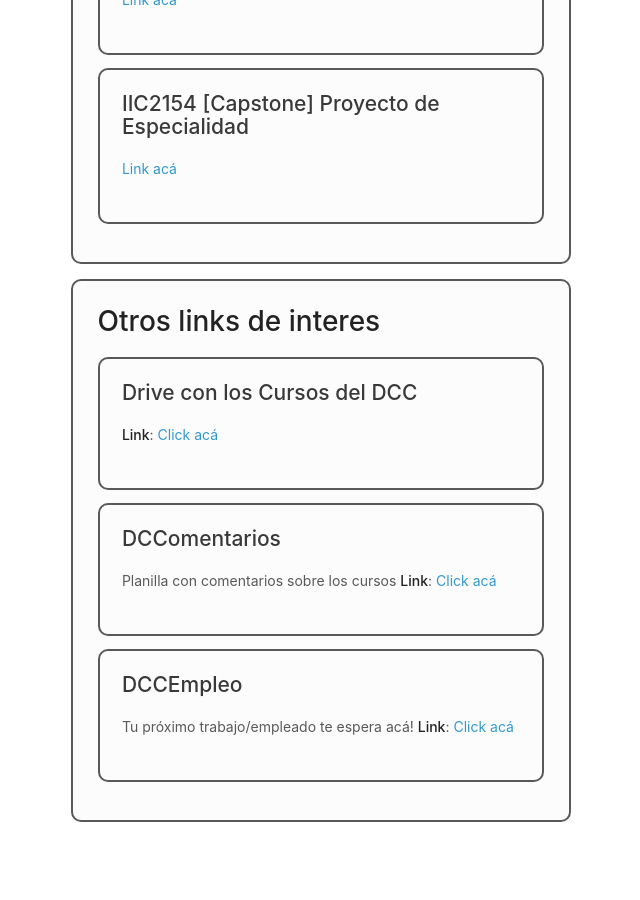
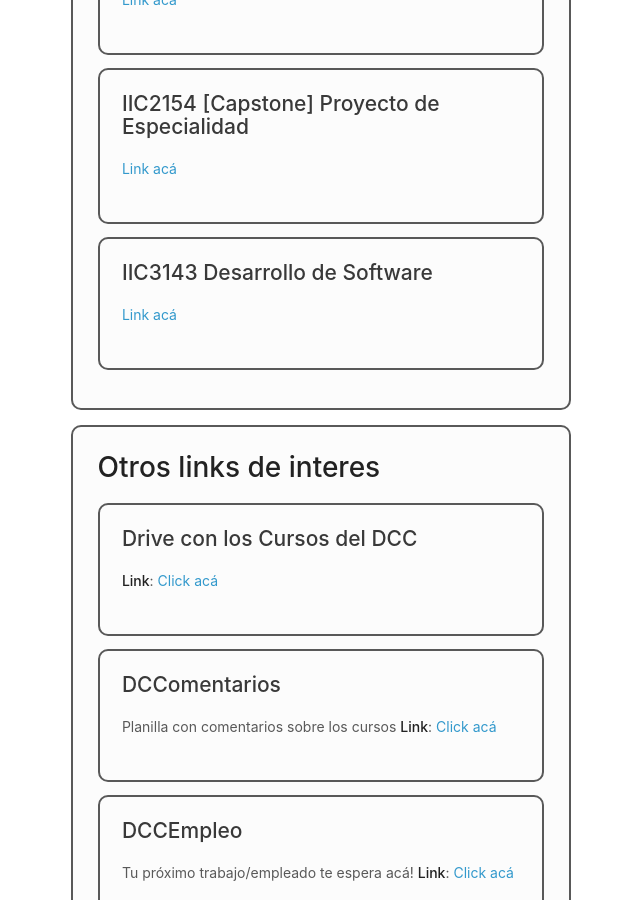
Before and after one commit to capitulo-acm-puc/capitulo-acm-puc.github.io, a Jekyll site: the page built from 6-grupos_y_canales.md, in a window 1280 px wide and 900 px high, scrolled down 4625 px. Shown: the whole window, without its empty margins (535-1175 px from the left). Built offline with Jekyll 4.4.1, drawn with Linux system fonts in a browser that asks for light colours.

Commit message:
Update 6-grupos_y_canales.md

```diff
--- a/6-grupos_y_canales.md
+++ b/6-grupos_y_canales.md
@@ -153,7 +153,7 @@ Advertencia, el grupo permite confesiones de todo tipo, sin censura.
 
 <div class="grupo">
 ## IIC3113 [GPTI] Gestión de Proyectos de Tecnologías de Información
-[Link acá](https://t.me/joinchat/HFM3CUszyPvogelRRouckA)
+[Link acá](https://t.me/joinchat/HFM3CU8X1aGKJoSp3rTxlA)
 </div>
 
 <div class="grupo">
@@ -166,6 +166,15 @@ Advertencia, el grupo permite confesiones de todo tipo, sin censura.
 ## IIC2154 [Capstone] Proyecto de Especialidad
 [Link acá](https://t.me/joinchat/HFM3CUszyPvogelRRouckA)
 </div>
+
+
+<div class="grupo">
+## IIC3143 Desarrollo de Software
+[Link acá](https://t.me/joinchat/Mr57shhLwKBhnPRiFwNbqg)
+</div>
+
+
+
 
 </div>
 
```
